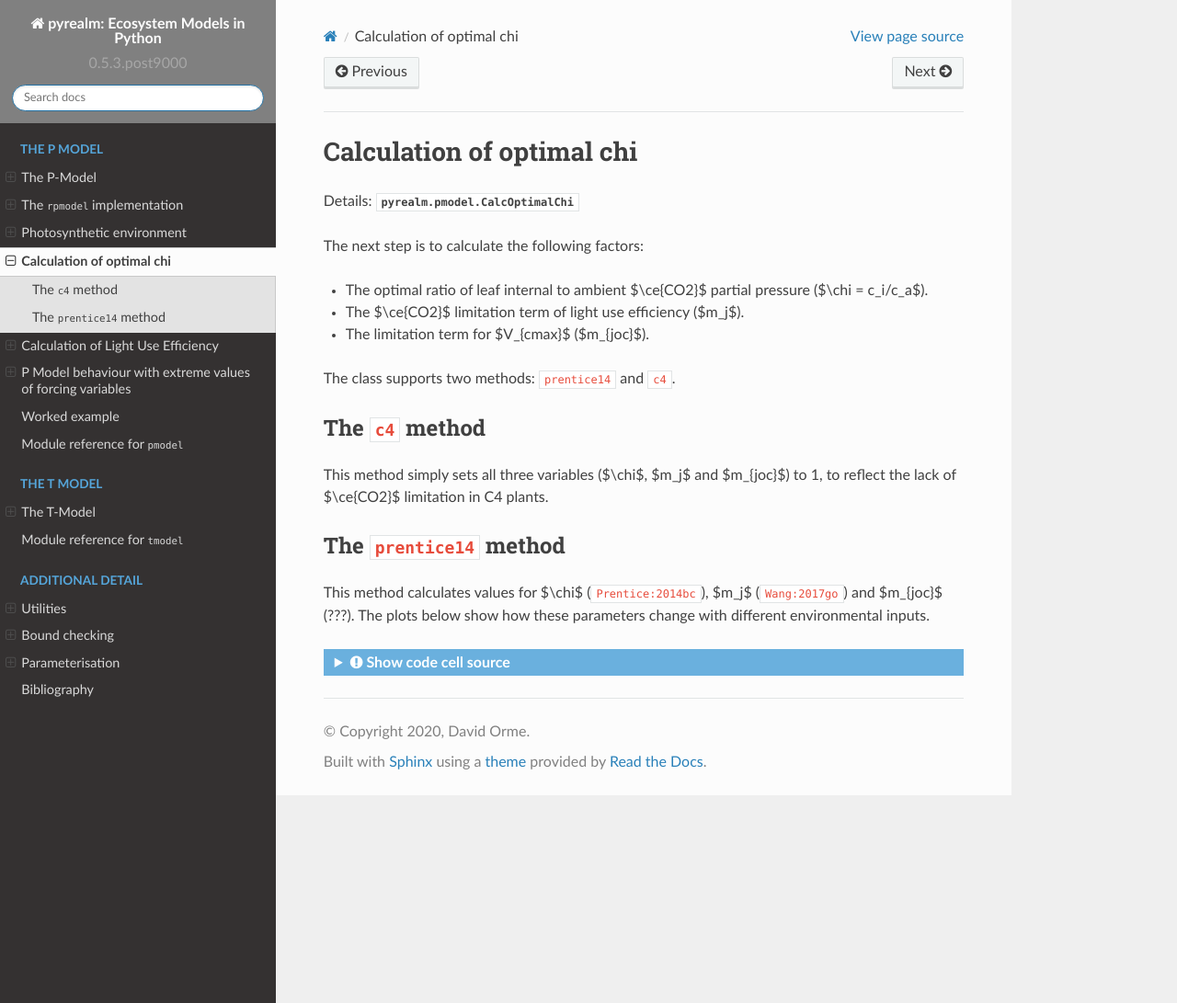
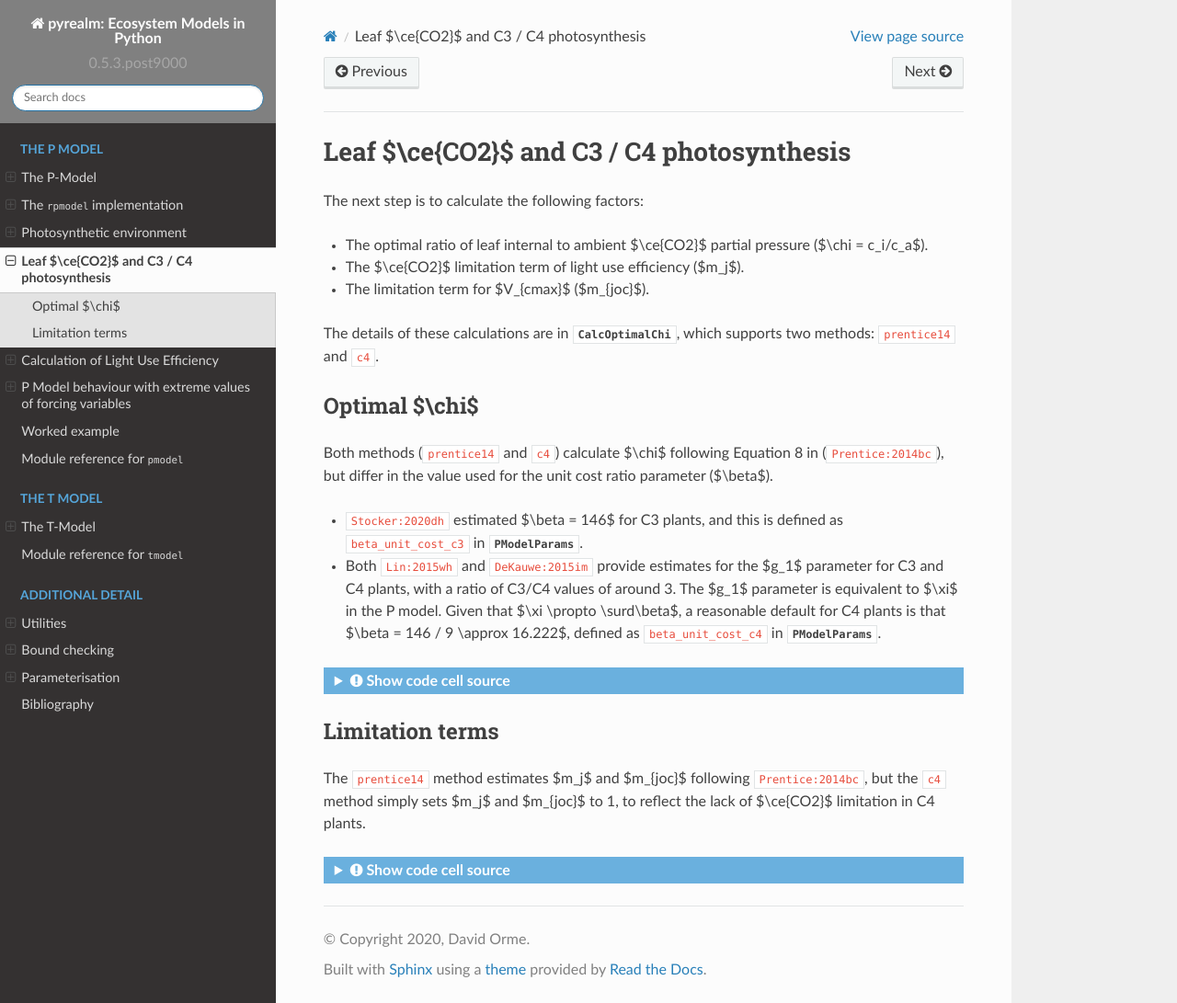
Before and after one commit to ImperialCollegeLondon/pyrealm, a Sphinx documentation site: the page built from source/pmodel/optimal_chi.md, in a window 1280 px wide and 1091 px high. Shown: the whole window at 92% size. Built offline with Sphinx 7.4.7 and the Read the Docs theme 2.0.0, drawn with Linux system fonts in a browser that asks for light colours; cross-references to code outside the pages are shown as plain code; some of the changed lines change nothing that is shown.

Commit message:
Documenting new C3/C4 calculations

````diff
--- a/source/pmodel/optimal_chi.md
+++ b/source/pmodel/optimal_chi.md
@@ -10,9 +10,8 @@ kernelspec:
   name: python3
 ---
 
-# Calculation of optimal chi
+# Leaf $\ce{CO2}$ and C3 / C4 photosynthesis
 
-Details: {class}`pyrealm.pmodel.CalcOptimalChi`
 
 The next step is to calculate the following factors:
 
@@ -21,83 +20,155 @@ The next step is to calculate the following factors:
 - The $\ce{CO2}$ limitation term of light use efficiency ($m_j$).
 - The limitation term for $V_{cmax}$ ($m_{joc}$).
 
-The class supports two methods: `prentice14` and `c4`.
+The details of these calculations are in {class}`~pyrealm.pmodel.CalcOptimalChi`,
+which supports two methods: `prentice14` and `c4`.
 
-## The `c4` method
+## Optimal $\chi$
 
-This method simply sets all three variables ($\chi$, $m_j$ and $m_{joc}$) to 1,
-to reflect the lack of $\ce{CO2}$ limitation in C4 plants.
+Both methods (`prentice14` and `c4`) calculate $\chi$ following Equation 8 in
+({cite}`Prentice:2014bc`), but differ in the value used for the unit cost
+ratio parameter ($\beta$).
 
-## The `prentice14` method
+*  {cite}`Stocker:2020dh` estimated $\beta = 146$ for C3 plants, and this is
+defined as `beta_unit_cost_c3` in {class}`~pyrealm.param_classes.PModelParams`.
 
-This method calculates values for $\chi$ ({cite}`Prentice:2014bc`),  $m_j$
-({cite}`Wang:2017go`) and $m_{joc}$ (???). The plots below show how these
-parameters change with different environmental inputs.
+*  Both {cite}`Lin:2015wh` and {cite}`DeKauwe:2015im` provide estimates for the $g_1$
+parameter for C3 and C4 plants, with a ratio of C3/C4 values of around 3. The
+$g_1$ parameter is equivalent to $\xi$ in the P model. Given that
+$\xi \propto \surd\beta$, a reasonable default for C4 plants is that
+$\beta = 146 /  9 \approx 16.222$, defined as  `beta_unit_cost_c4` in
+{class}`~pyrealm.param_classes.PModelParams`.
 
 
 ```{code-cell} python
 :tags: [hide-input]
+from itertools import product
 from pyrealm import pmodel
-from pyrealm.param_classes import PModelParams
 import numpy as np
 from matplotlib import pyplot
+from matplotlib.lines import Line2D
 
-# Create inputs for a temperature curve at two atmospheric pressures
-n_pts = 101
-patm_1d = pmodel.calc_patm(np.array([0, 3000]))
-tc_1d = np.linspace(0, 30, n_pts)
-tc_2d = np.broadcast_to(tc_1d, (2, n_pts))
-patm_2d = np.broadcast_to(patm_1d, (n_pts, 2)).transpose()
+# Create inputs for a temperature curve at:
+# - two atmospheric pressures
+# - two CO2 concentrations
+# - two VPD values
 
-# Pass those through the intermediate steps to get inputs for CalcOptimalChi
-pmodel_param = PModelParams()
-gammastar = pmodel.calc_gammastar(tc_2d, patm=patm_2d)
-kmm = pmodel.calc_kmm(tc_2d, patm=patm_2d)
-viscosity = pmodel.calc_viscosity_h2o(tc_2d, patm=patm_2d)
-viscosity_std = pmodel.calc_viscosity_h2o(pmodel_param.k_To, pmodel_param.k_Po)
-ns_star = viscosity / viscosity_std
+n_pts = 31
 
-# Compare four scenarios of differing CO2 and VPD
-ch = pmodel.calc_co2_to_ca(co2=410, patm=patm_2d)
-cl = pmodel.calc_co2_to_ca(co2=280, patm=patm_2d)
-optchi_ch_vh = pmodel.CalcOptimalChi(kmm=kmm, gammastar=gammastar,
-                                     ns_star=ns_star, ca=ch, vpd = 1)
-optchi_ch_vl = pmodel.CalcOptimalChi(kmm=kmm, gammastar=gammastar,
-                                     ns_star=ns_star, ca=ch, vpd=0.5)
-optchi_cl_vh = pmodel.CalcOptimalChi(kmm=kmm, gammastar=gammastar,
-                                     ns_star=ns_star, ca=cl, vpd = 1)
-optchi_cl_vl = pmodel.CalcOptimalChi(kmm=kmm, gammastar=gammastar,
-                                     ns_star=ns_star, ca=cl, vpd=0.5)
+tc_1d = np.linspace(-10, 40, n_pts)
+patm_1d = np.array([101325, 80000])
+vpd_1d = np.array([500, 2000])
+co2_1d = np.array([280, 410])
+
+tc_4d, patm_4d, vpd_4d, co2_4d = np.meshgrid(tc_1d, patm_1d, vpd_1d, co2_1d)
+
+# Calculate the photosynthetic environment
+pmodel_env = pmodel.PModelEnvironment(tc=tc_4d, patm=patm_4d,vpd=vpd_4d, co2=co2_4d)
+
+# Run the P Models
+pmodel_c3 = pmodel.PModel(pmodel_env)
+pmodel_c4 = pmodel.PModel(pmodel_env, c4=True)
 
 # Create line plots of optimal chi
-pyplot.plot(tc_1d, optchi_ch_vh.chi[0, ], label='0m, 410 ppm, VPD 1')
-pyplot.plot(tc_1d, optchi_ch_vh.chi[1, ], label='3000m, 410 ppm, VPD 1')
-pyplot.plot(tc_1d, optchi_ch_vl.chi[0, ], label='0m, 410 ppm, VPD 0.5')
-pyplot.plot(tc_1d, optchi_ch_vl.chi[1, ], label='3000m, 410 ppm, VPD 0.5')
-pyplot.title('Variation in optimal chi')
-pyplot.xlabel('Temperature °C')
-pyplot.ylabel('Optimal chi')
-pyplot.legend()
+
+# Create a list of combinations and line formats
+# (line col: PATM, style: CO2, marker used for VPD)
+
+idx_vals = {'vpd': zip([0, 1], vpd_1d),
+            'patm': zip([0, 1], patm_1d),
+            'co2': zip([0, 1], co2_1d)}
+
+idx_combos = list(product(*idx_vals.values()))
+line_formats = ['r-','r--','b-', 'b--'] * 2
+
+# Create side by side subplots
+fig, (ax1, ax2) = pyplot.subplots(1, 2, figsize=(12, 5), sharey=True)
+
+# Loop over the combinations for c3 and c4 models
+for ((vdx, vvl), (pdx,pvl), (cdx, cvl)), lfmt in zip(idx_combos, line_formats):
+
+    ax1.plot(tc_1d, pmodel_c3.optchi.chi[pdx, :, vdx, cdx], lfmt)
+    ax2.plot(tc_1d, pmodel_c4.optchi.chi[pdx, :, vdx, cdx], lfmt)
+
+
+# Add markers to note the two VPD inputs
+for vdx, mrkr in zip([0, 1], ['o', '^']):
+    for ax, mod in zip([ax1, ax2], [pmodel_c3, pmodel_c4]):
+
+        mean_chi_at_low_end = mod.optchi.chi[:, 0, vdx, :].mean()
+        ax.scatter(tc_1d[0] - 2, mean_chi_at_low_end, marker=mrkr,
+                   s=60, c='none', edgecolor='black')
+
+
+ax1.set_title('C3 variation in optimal $\chi$')
+ax2.set_title('C4 variation in optimal $\chi$')
+
+for this_ax in (ax1, ax2):
+    this_ax.set_xlabel('Temperature °C')
+    this_ax.set_ylabel('Optimal $\chi$')
+
+# create a legend showing the combinations
+blnk = Line2D([], [], color='none')
+rd = Line2D([], [], linestyle='-', color='r')
+bl = Line2D([], [], linestyle='-', color='b')
+sld = Line2D([], [], linestyle='-', color='k')
+dsh = Line2D([], [], linestyle='--', color='k')
+circ = Line2D([], [], marker='o', linestyle='', markersize=10,
+              markeredgecolor='k', markerfacecolor='none')
+trng = Line2D([], [], marker='^', linestyle='', markersize=10,
+              markeredgecolor='k', markerfacecolor='none')
+
+ax2.legend([blnk, blnk, blnk, rd, sld, circ, bl, dsh, trng ],
+           ['patm', 'co2', 'vpd',
+            f"{patm_1d[0]} Pa", f"{co2_1d[0]} ppm", f"{vpd_1d[0]} Pa",
+            f"{patm_1d[1]} Pa", f"{co2_1d[1]} ppm", f"{vpd_1d[1]} Pa"
+            ],
+           ncol=3, loc='upper left', frameon=False)
 pyplot.show()
+```
 
-# Create line plots of mj
-pyplot.plot(tc_1d, optchi_ch_vh.mj[0, ], label='0m, 410 ppm, VPD 1')
-pyplot.plot(tc_1d, optchi_cl_vh.mj[0, ], label='0m, 280 ppm, VPD 1')
-pyplot.title('Variation in m_j')
-pyplot.xlabel('Temperature °C')
-pyplot.ylabel('m_j')
-pyplot.legend()
-pyplot.show()
+## Limitation terms
 
-# Create line plots of mj
-pyplot.plot(tc_1d, optchi_ch_vh.mjoc[0, ], label='0m, 410 ppm, VPD 1')
-pyplot.plot(tc_1d, optchi_ch_vh.mjoc[1, ], label='3000m, 410 ppm, VPD 1')
-pyplot.plot(tc_1d, optchi_cl_vh.mjoc[0, ], label='0m, 280 ppm, VPD 1')
-pyplot.plot(tc_1d, optchi_cl_vh.mjoc[1, ], label='3000m, 280 ppm, VPD 1')
-pyplot.title('Variation in m_joc')
-pyplot.xlabel('Temperature °C')
-pyplot.ylabel('m_joc')
-pyplot.legend()
+The `prentice14` method estimates $m_j$ and $m_{joc}$ following {cite}`Prentice:2014bc`,
+but the `c4` method simply sets $m_j$ and $m_{joc}$ to 1, to reflect the lack
+of $\ce{CO2}$ limitation in C4 plants.
+
+
+```{code-cell} python
+:tags: [hide-input]
+
+# Create side by side subplots for mj, mjoc
+fig, (ax1, ax2) = pyplot.subplots(1, 2, figsize=(12, 5))
+
+# Loop over the combinations for c3 and c4 models
+for ((vdx, vvl), (pdx,pvl), (cdx, cvl)), lfmt in zip(idx_combos, line_formats):
+
+    ax1.plot(tc_1d, pmodel_c3.optchi.mj[pdx, :, vdx, cdx], lfmt)
+    ax2.plot(tc_1d, pmodel_c3.optchi.mjoc[pdx, :, vdx, cdx], lfmt)
+
+
+# Add markers to note the two VPD inputs
+for vdx, mrkr in zip([0, 1], ['o', '^']):
+    for ax, mod in zip([ax1, ax2], [pmodel_c3.optchi.mj, pmodel_c3.optchi.mjoc]):
+
+        mean_val_at_low_end = mod[:, 0, vdx, :].mean()
+        ax.scatter(tc_1d[0] - 2, mean_val_at_low_end, marker=mrkr,
+                   s=60, c='none', edgecolor='black')
+
+for this_ax, var in zip((ax1, ax2), ('$m_{j}$', '$m_{joc}$')):
+    this_ax.set_xlabel('Temperature °C')
+    this_ax.set_ylabel(var)
+    this_ax.set_title('C3 variation in ' + var)
+
+# Add a legend showing the combinations
+
+ax2.legend([blnk, blnk, blnk, rd, sld, circ, bl, dsh, trng ],
+           ['patm', 'co2', 'vpd',
+            f"{patm_1d[0]} Pa", f"{co2_1d[0]} ppm", f"{vpd_1d[0]} Pa",
+            f"{patm_1d[1]} Pa", f"{co2_1d[1]} ppm", f"{vpd_1d[1]} Pa"
+            ],
+           ncol=3, loc='upper left', frameon=False)
+
 pyplot.show()
 
 ```
--- a/source/refs.bib
+++ b/source/refs.bib
@@ -1,4 +1,4 @@
-%% Created using Papers on Fri, 26 Feb 2021.
+%% Created using Papers on Thu, 11 Nov 2021.
 %% http://papersapp.com/papers/
 
 @article{Wang:2020ik,
@@ -79,6 +79,17 @@ author = {Fisher, F H and Dial Jr, O E},
 title = {{Equation of state of pure water and sea water}},
 publisher = {Scripps Institution of Oceanography},
 year = {1975}
+}
+
+@article{DeKauwe:2015im,
+author = {De Kauwe, M G and Kala, J and Lin, Y S and Pitman, A J and Medlyn, B E and Duursma, R A and Abramowitz, G and Wang, Y P and Miralles, D G},
+title = {{A test of an optimal stomatal conductance scheme within the CABLE land surface model}},
+journal = {Geoscientific Model Development},
+year = {2015},
+volume = {8},
+number = {2},
+pages = {431--452},
+month = feb
 }
 
 @article{Moore:2018dv,
@@ -170,6 +181,15 @@ pages = {3218--3235},
 month = jul
 }
 
+@article{Peng:2021ky,
+author = {Peng, Yunke and Bloomfield, Keith J and Cernusak, Lucas A and Domingues, Tomas F and Prentice, I. Colin},
+title = {{Global climate and nutrient controls of photosynthetic capacity}},
+journal = {Communications Biology},
+year = {2021},
+pages = {1--9},
+month = apr
+}
+
 @article{Bernacchi:2001kg,
 author = {Bernacchi, C J and Singsaas, E L and Pimentel, C and Portis Jr, A R and Long, S P},
 title = {{Improved temperature response functions for models of Rubisco-limited photosynthesis}},
@@ -201,6 +221,27 @@ pages = {1419--1430},
 month = sep
 }
 
+@article{Diaz:2016by,
+author = {D{\'\i}az, Sandra and Kattge, Jens and Cornelissen, Johannes H C and Wright, Ian J. and Lavorel, Sandra and Dray, St{\'e}phane and Reu, Bj{\"o}rn and Kleyer, Michael and Wirth, Christian and Prentice, I. Colin and Garnier, Eric and B{\"o}nisch, Gerhard and Westoby, Mark and Poorter, Hendrik and Reich, Peter B and Moles, Angela T and Dickie, John and Gillison, Andrew N and Zanne, Amy E and Chave, J{\'e}r{\^o}me and Wright, S Joseph and Sheremet{\textquoteright}ev, Serge N and Jactel, Herv{\'e} and Baraloto, Christopher and Cerabolini, Bruno and Pierce, Simon and Shipley, Bill and Kirkup, Donald and Casanoves, Fernando and Joswig, Julia S and G{\"u}nther, Angela and Falczuk, Valeria and R{\"u}ger, Nadja and Mahecha, Miguel D and Gorn{\'e}, Lucas D},
+title = {{The global spectrum of plant form and function}},
+journal = {Nature},
+year = {2016},
+volume = {529},
+number = {7585},
+pages = {167--171},
+month = jan
+}
+
+@article{Lin:2015wh,
+author = {Lin, Yan-Shih and Medlyn, Belinda E and Duursma, Remko A and Prentice, I. Colin and Wang, Han and Baig, Sofia and Eamus, Derek and de Dios, Victor Resco and Mitchell, Patrick and Ellsworth, David S and de Beeck, Maarten Op and Wallin, Goran and Uddling, Johan and Tarvainen, Lasse and Linderson, Maj-Lena and Cernusak, Lucas A and Nippert, Jesse B and Ocheltree, Troy W and Tissue, David T and Martin-StPaul, Nicolas K and Rogers, Alistair and Warren, Jeff M and De Angelis, Paolo and Hikosaka, Kouki and Han, Qingmin and Onoda, Yusuke and Gimeno, Teresa E and Barton, Craig V M and Bennie, Jonathan and Bonal, Damien and Bosc, Alexandre and Low, Markus and Macinins-Ng, Cate and Rey, Ana and Rowland, Lucy and Setterfield, Samantha A and Tausz-Posch, Sabine and Zaragoza-Castells, Joana and Broadmeadow, Mark S J and Drake, John E and Freeman, Michael and Ghannoum, Oula and Hutley, Lindsay B and Kelly, Jeff W and Kikuzawa, Kihachiro and Kolari, Pasi and Koyama, Kohei and Limousin, Jean-Marc and Meir, Patrick and Lola da Costa, Antonio C and Mikkelsen, Teis N and Salinas, Norma and Sun, Wei and Wingate, Lisa},
+title = {{Optimal stomatal behaviour around the world}},
+journal = {Nature Climate Change},
+year = {2015},
+volume = {5},
+number = {5},
+pages = {459--464}
+}
+
 @article{Farquhar:1980ft,
 author = {Farquhar, G D and von Caemmerer, S and Berry, J A},
 title = {{A biochemical model of photosynthetic CO2 assimilation in leaves of C3 species.}},
````
